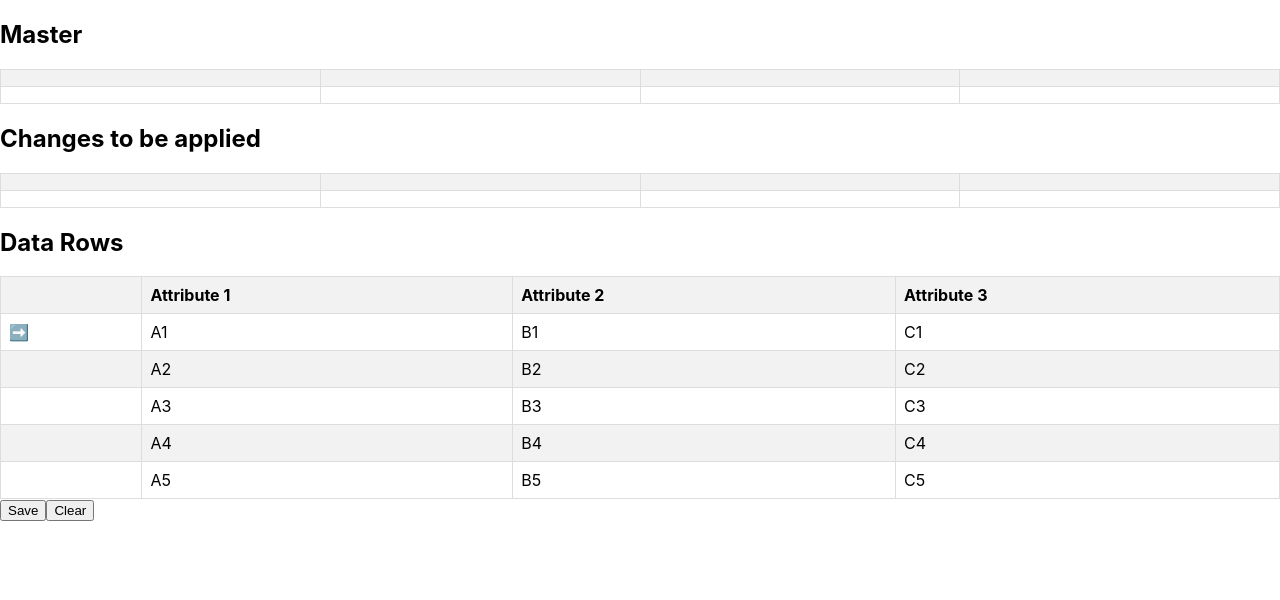
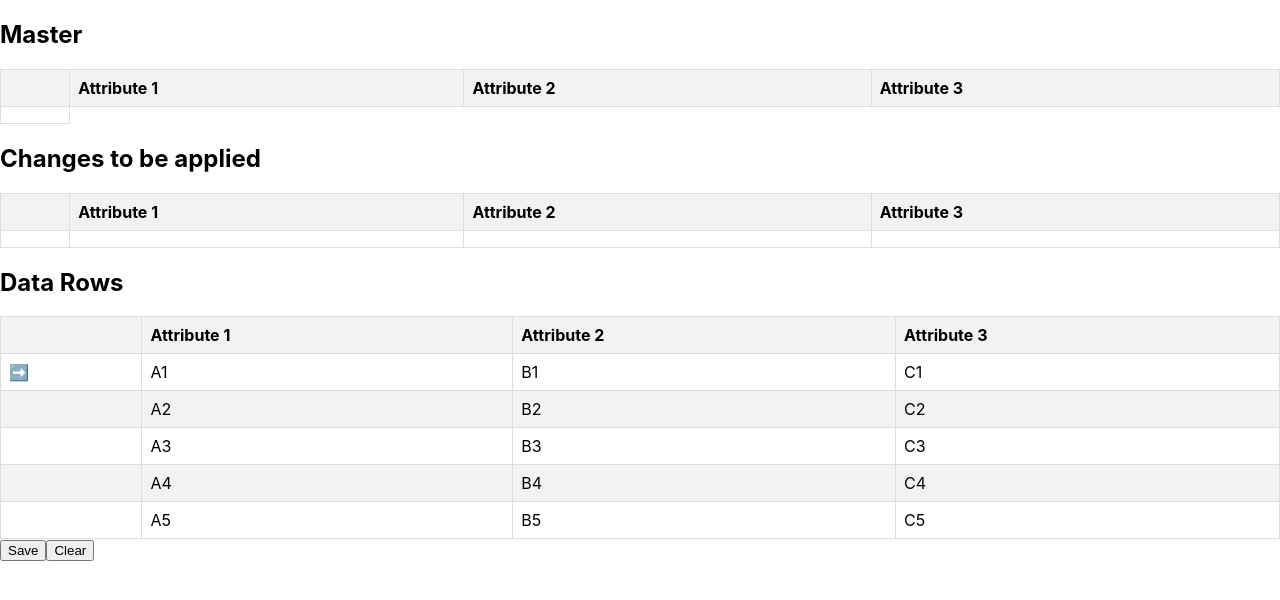
Before and after one commit to AdrianRogowski/newspk, a React (Create React App) app: page / in a window 1280 px wide. Shown: the top 600 px of the page. Built offline with nearby package versions, Linux system fonts and the light colour scheme.

Commit message:
added some styling

```diff
--- a/src/App.css
+++ b/src/App.css
@@ -26,3 +26,8 @@
 .selected {
   background-color: #1dfffb !important;
 }
+
+.subrow-table {
+  margin-left: -8px;
+  margin-right: -8px;
+}
--- a/src/App.js
+++ b/src/App.js
@@ -65,12 +65,25 @@ const DataMerger = () => {
     useExpanded
   );
 
-  const [trueRow, setTrueRow] = useState({});
+  const [trueRow, setTrueRow] = useState({
+    attribute1: null,
+    attribute2: null,
+    attribute3: null,
+  });
   const [masterRow, setMasterRow] = useState({});
 
   const selectCell = (columnId, value) => {
-    setTrueRow({ ...trueRow, [columnId]: value });
+    setTrueRow((prevTrueRow) => {
+      if (prevTrueRow[columnId] === value) {
+        // Remove the value from the true row and unhighlight the cell
+        return { ...prevTrueRow, [columnId]: null };
+      } else {
+        // Add the value to the true row and highlight the cell
+        return { ...prevTrueRow, [columnId]: value };
+      }
+    });
   };
+
 
   const saveTrueRow = () => {
     const updatedMasterRow = { ...masterRow };
@@ -94,16 +107,22 @@ const DataMerger = () => {
     <h2>Master</h2>
     <table className="table">
       <thead>
-          <tr>
-            {columns.map((column) => (
-              <th key={column.accessor}>{column.header}</th>
+        {headerGroups.map((headerGroup) => (
+          <tr {...headerGroup.getHeaderGroupProps()}>
+            <th></th>
+            {headerGroup.headers
+              .filter((column) => column.id !== 'expander')
+              .map((column) => (
+                <th {...column.getHeaderProps()}>{column.render('Header')}</th>
               ))}
           </tr>
+        ))}
       </thead>
       <tbody>
         <tr>
-            {columns.map((column) => (
-              <td key={column.accessor}>{masterRow[column.accessor]}</td>
+          <td></td> {/* Add an empty cell for the expander column */}
+          {Object.entries(masterRow).map(([key, value]) => (
+            <td key={key}>{value}</td>
           ))}
         </tr>
       </tbody>
@@ -111,15 +130,23 @@ const DataMerger = () => {
     <h2>Changes to be applied</h2>
     <table className="table">
       <thead>
-          <tr>
-            {columns.map((column) => (
-              <th key={column.accessor}>{column.header}</th>
+        {headerGroups.map((headerGroup) => (
+          <tr {...headerGroup.getHeaderGroupProps()}>
+            <th></th>
+            {headerGroup.headers
+              .filter((column) => column.id !== 'expander')
+              .map((column) => (
+                <th {...column.getHeaderProps()}>{column.render('Header')}</th>
               ))}
           </tr>
+        ))}
       </thead>
       <tbody>
         <tr>
-            {columns.map((column) => (
+          <td></td> {/* Add an empty cell for the expander column */}
+          {columns
+            .filter((column) => column.id !== 'expander')
+            .map((column) => (
               <td key={column.accessor}>{trueRow[column.accessor]}</td>
             ))}
         </tr>
@@ -161,30 +188,6 @@ const DataMerger = () => {
                   );
                 })}
               </tr>
-                {row.isExpanded ? (
-                  <tr>
-                    <td colSpan={columns.length}>
-                      <table className="table">
-                        <tbody>
-                          {row.original.subRows.map((subRow) => (
-                            <tr key={subRow.id}>
-                              <td></td>
-                              {columns.slice(1).map((column) => (
-                                <td
-                                  key={column.id}
-                                  onClick={() => selectCell(column.accessor, subRow[column.accessor])}
-                                  className={trueRow[column.accessor] === subRow[column.accessor] ? 'selected' : ''}
-                                >
-                                  {subRow[column.accessor]}
-                                </td>
-                              ))}
-                            </tr>
-                          ))}
-                        </tbody>
-                      </table>
-                    </td>
-                  </tr>
-                ) : null}
               </React.Fragment>
             );
           })}
```
Lines whose indentation alone changed are shown as unchanged.
